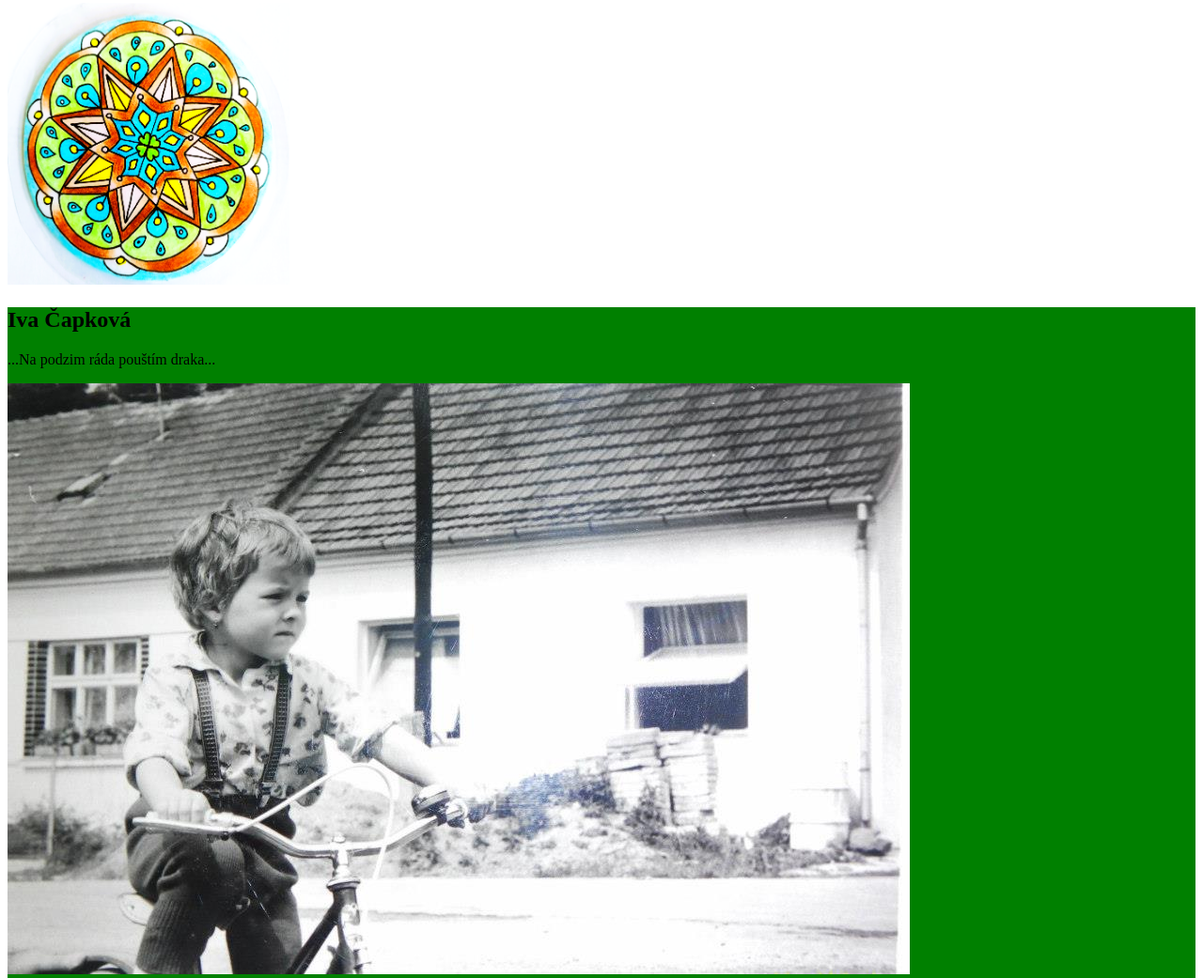
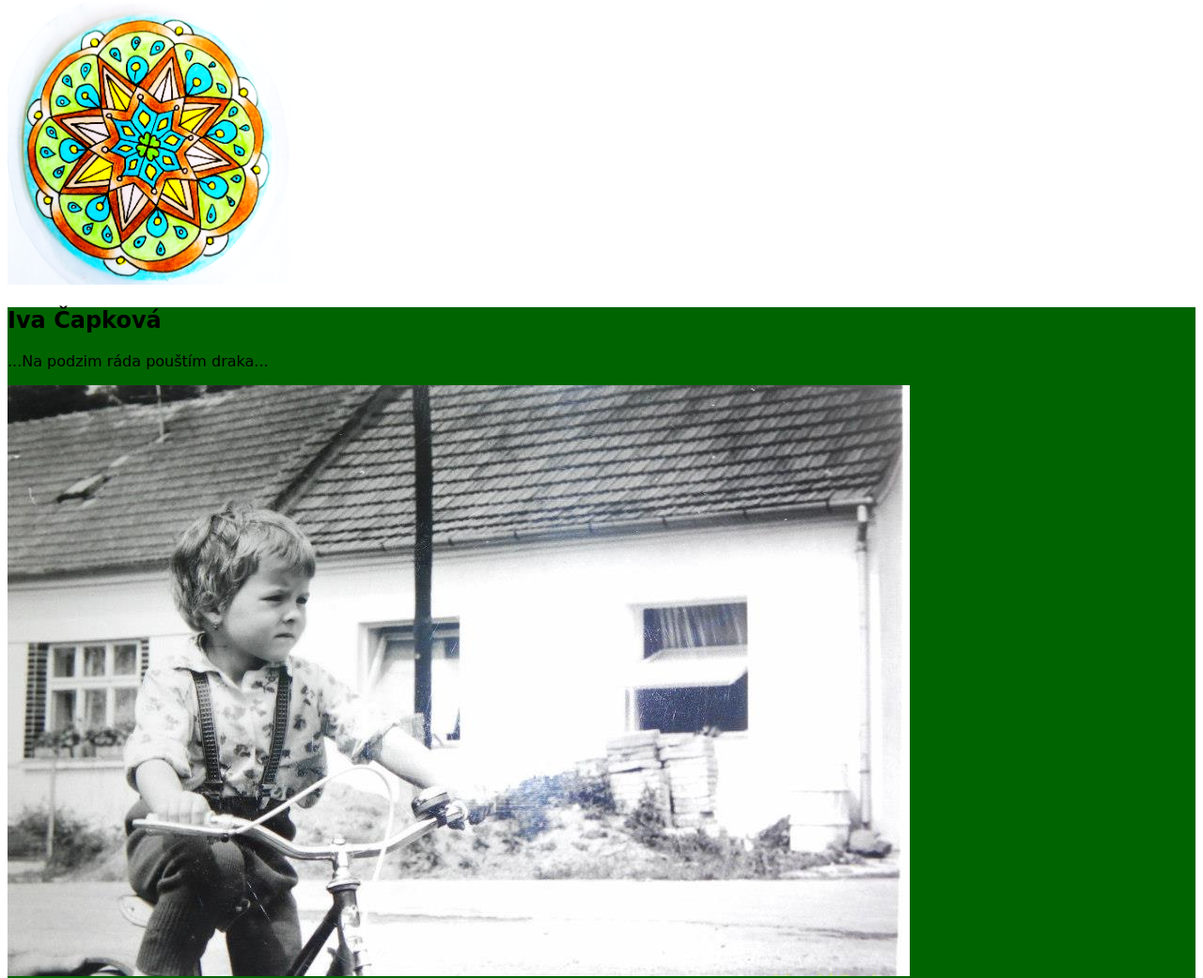
Before and after one commit to brumlablo/IKEItas, a plain HTML site: page index.html in a window 1280 px wide. Shown: the part 159-1200 px from the top of the page at 94% size. Drawn offline with Linux system fonts and the light colour scheme.

Commit message:
měním barvu pozadí a font textu (#5)
* měním barvu pozadí a font textu

* Ještě změny v zadání pozadí.

* Odebrání teček

```diff
--- a/mycss.css
+++ b/mycss.css
@@ -9,9 +9,9 @@ body {
 }
 
 #IvaC {
-  background-color:green;
-  font-family:cursive
-  color: initial;
+  background-color:darkgreen;
+  font-family:cursive;
+  color:burlywood initial;
 }
 
 #IvaS {
```
